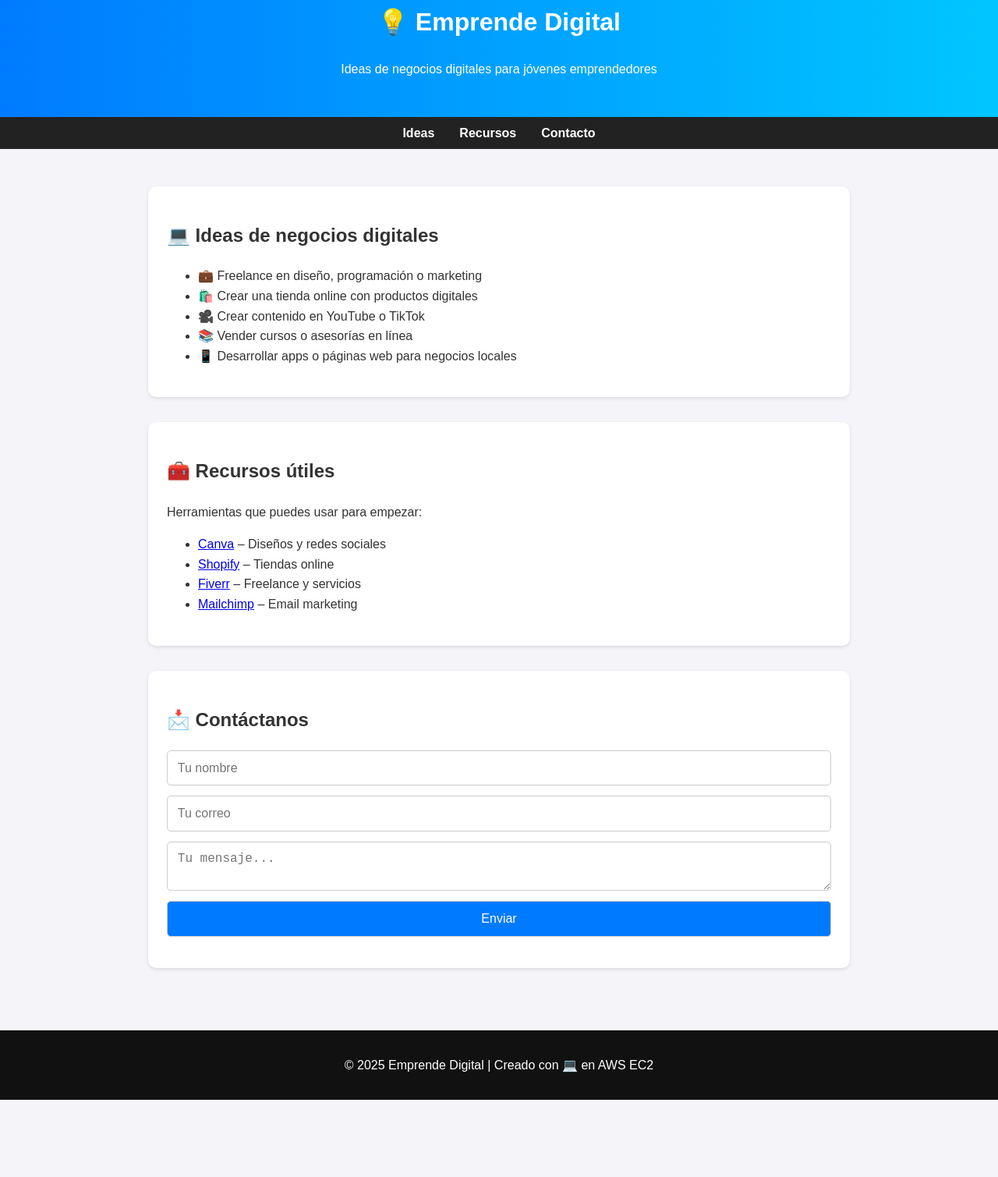
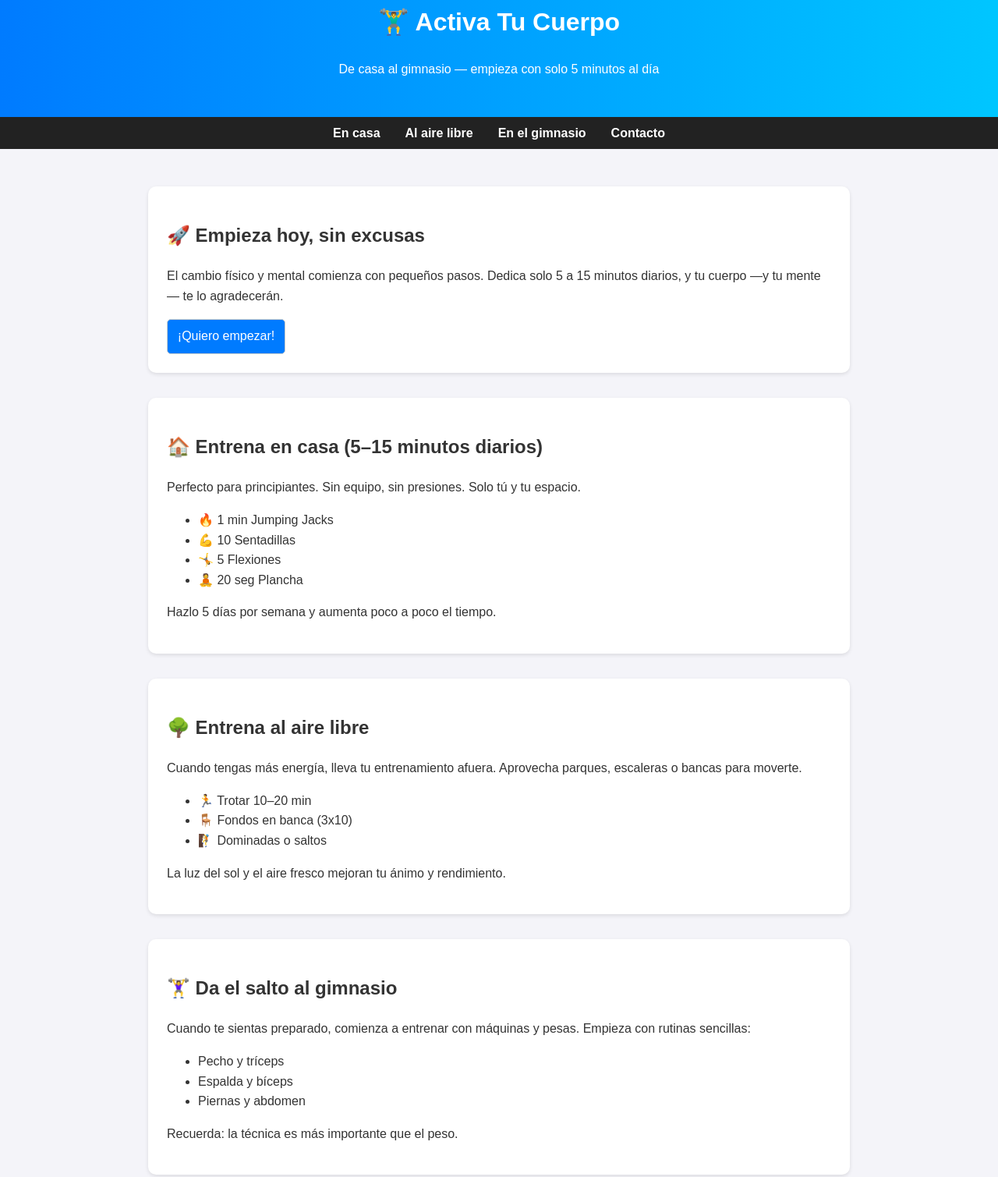
Before and after one commit to KaynHousen/Comercio_Digital, a plain HTML site: page index.html in a window 1280 px wide. Shown: the part 50-1559 px from the top of the page at 78% size. Before the commit the page ends 1460 px from the top, so only its background shows below. Drawn offline with Linux system fonts and the light colour scheme.

Commit message:
Update index.html

```diff
--- a/index.html
+++ b/index.html
@@ -3,44 +3,63 @@
 <head>
   <meta charset="UTF-8">
   <meta name="viewport" content="width=device-width, initial-scale=1.0">
-  <title>Emprende Digital</title>
+  <title>Activa Tu Cuerpo</title>
   <link rel="stylesheet" href="style.css">
 </head>
 <body>
   <header>
-    <h1>💡 Emprende Digital</h1>
-    <p>Ideas de negocios digitales para jóvenes emprendedores</p>
+    <h1>🏋️‍♂️ Activa Tu Cuerpo</h1>
+    <p>De casa al gimnasio — empieza con solo 5 minutos al día</p>
   </header>
 
   <nav>
     <ul>
-      <li><a href="#ideas">Ideas</a></li>
-      <li><a href="#recursos">Recursos</a></li>
+      <li><a href="#casa">En casa</a></li>
+      <li><a href="#aire-libre">Al aire libre</a></li>
+      <li><a href="#gimnasio">En el gimnasio</a></li>
       <li><a href="#contacto">Contacto</a></li>
     </ul>
   </nav>
 
   <main>
-    <section id="ideas">
-      <h2>💻 Ideas de negocios digitales</h2>
-      <ul>
-        <li>💼 Freelance en diseño, programación o marketing</li>
-        <li>🛍️ Crear una tienda online con productos digitales</li>
-        <li>🎥 Crear contenido en YouTube o TikTok</li>
-        <li>📚 Vender cursos o asesorías en línea</li>
-        <li>📱 Desarrollar apps o páginas web para negocios locales</li>
-      </ul>
+    <section id="intro">
+      <h2>🚀 Empieza hoy, sin excusas</h2>
+      <p>El cambio físico y mental comienza con pequeños pasos. Dedica solo 5 a 15 minutos diarios, y tu cuerpo —y tu mente— te lo agradecerán.</p>
+      <button id="btn-empezar">¡Quiero empezar!</button>
     </section>
 
-    <section id="recursos">
-      <h2>🧰 Recursos útiles</h2>
-      <p>Herramientas que puedes usar para empezar:</p>
+    <section id="casa">
+      <h2>🏠 Entrena en casa (5–15 minutos diarios)</h2>
+      <p>Perfecto para principiantes. Sin equipo, sin presiones. Solo tú y tu espacio.</p>
       <ul>
-        <li><a href="https://www.canva.com/" target="_blank">Canva</a> – Diseños y redes sociales</li>
-        <li><a href="https://www.shopify.com/" target="_blank">Shopify</a> – Tiendas online</li>
-        <li><a href="https://www.fiverr.com/" target="_blank">Fiverr</a> – Freelance y servicios</li>
-        <li><a href="https://mailchimp.com/" target="_blank">Mailchimp</a> – Email marketing</li>
+        <li>🔥 1 min Jumping Jacks</li>
+        <li>💪 10 Sentadillas</li>
+        <li>🤸 5 Flexiones</li>
+        <li>🧘 20 seg Plancha</li>
       </ul>
+      <p>Hazlo 5 días por semana y aumenta poco a poco el tiempo.</p>
+    </section>
+
+    <section id="aire-libre">
+      <h2>🌳 Entrena al aire libre</h2>
+      <p>Cuando tengas más energía, lleva tu entrenamiento afuera. Aprovecha parques, escaleras o bancas para moverte.</p>
+      <ul>
+        <li>🏃 Trotar 10–20 min</li>
+        <li>🪑 Fondos en banca (3x10)</li>
+        <li>🧗 Dominadas o saltos</li>
+      </ul>
+      <p>La luz del sol y el aire fresco mejoran tu ánimo y rendimiento.</p>
+    </section>
+
+    <section id="gimnasio">
+      <h2>🏋️‍♀️ Da el salto al gimnasio</h2>
+      <p>Cuando te sientas preparado, comienza a entrenar con máquinas y pesas. Empieza con rutinas sencillas:</p>
+      <ul>
+        <li>Pecho y tríceps</li>
+        <li>Espalda y bíceps</li>
+        <li>Piernas y abdomen</li>
+      </ul>
+      <p>Recuerda: la técnica es más importante que el peso.</p>
     </section>
 
     <section id="contacto">
@@ -56,7 +75,7 @@
   </main>
 
   <footer>
-    <p>© 2025 Emprende Digital | Creado con 💻 en AWS EC2</p>
+    <p>© 2025 Activa Tu Cuerpo | Tu guía para comenzar a entrenar</p>
   </footer>
 
   <script src="script.js"></script>
```
